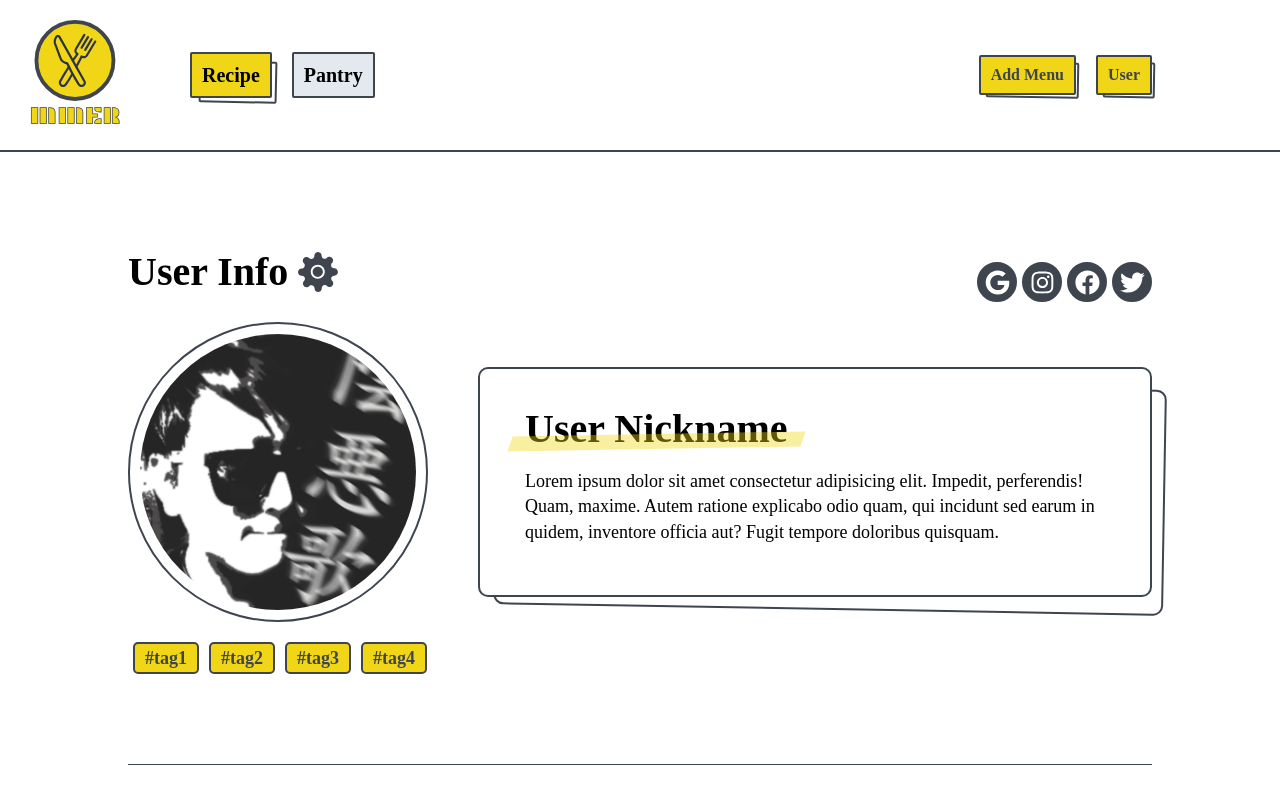
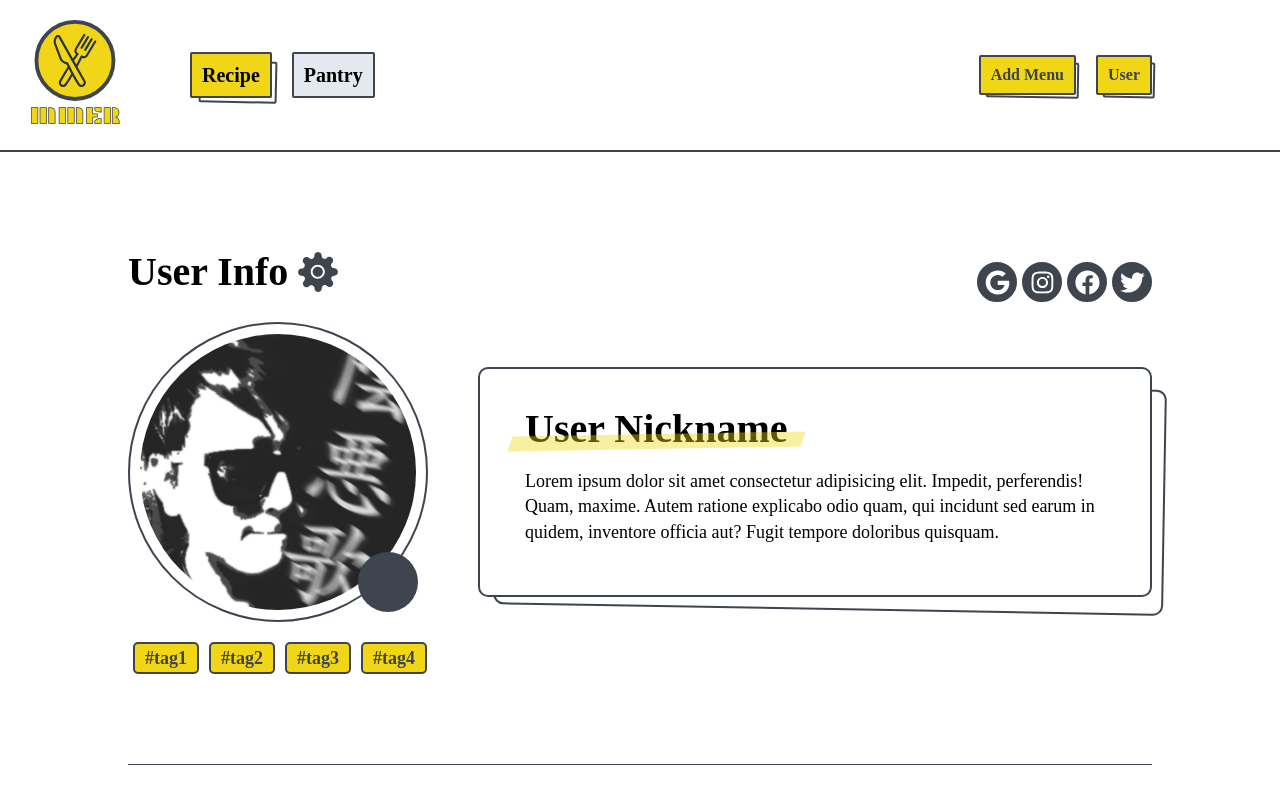
Before and after one commit to doakuma/MMER, a Next.js app in the folder front/: page /user in a window 1280 px wide. Shown: the top 800 px of the page. Built offline with nearby package versions, Linux system fonts and the light colour scheme.

Commit message:
[dev] user image upload ui

```diff
--- a/front/pages/user/UserInfo.tsx
+++ b/front/pages/user/UserInfo.tsx
@@ -21,6 +21,15 @@ const UserInfo = () => {
               doloribus quisquam.
             </dd>
           </dl>
+          <div className="imgUpload">
+            <input
+              type="file"
+              id="imgUpload"
+              name="imgUpload"
+              className="file"
+            />
+            <label htmlFor="imgUpload" className="btnUpload"></label>
+          </div>
         </figcaption>
       </figure>
       <ul className="list-userTag">
--- a/front/styles/layout.css
+++ b/front/styles/layout.css
@@ -739,6 +739,7 @@
   font-weight: bold;
 }
 .img-user {
+  position: relative;
   display: flex;
   align-items: center;
   margin: 20px 0 0;
@@ -1051,3 +1052,30 @@
   font-size: 18px;
   font-weight: bold;
 }
+.imgUpload {
+  overflow: hidden;
+  position: relative;
+  width: 60px;
+  height: 60px;
+  border-radius: 50%;
+}
+.imgUpload .file {
+  visibility: hidden;
+}
+.imgUpload .btnUpload {
+  position: absolute;
+  top: 0;
+  right: 0;
+  bottom: 0;
+  left: 0;
+  display: block;
+  width: 100%;
+  height: 100%;
+  background: #3f454f;
+  cursor: pointer;
+}
+.img-user .imgUpload {
+  position: absolute;
+  left: 230px;
+  top: 230px;
+}
```
